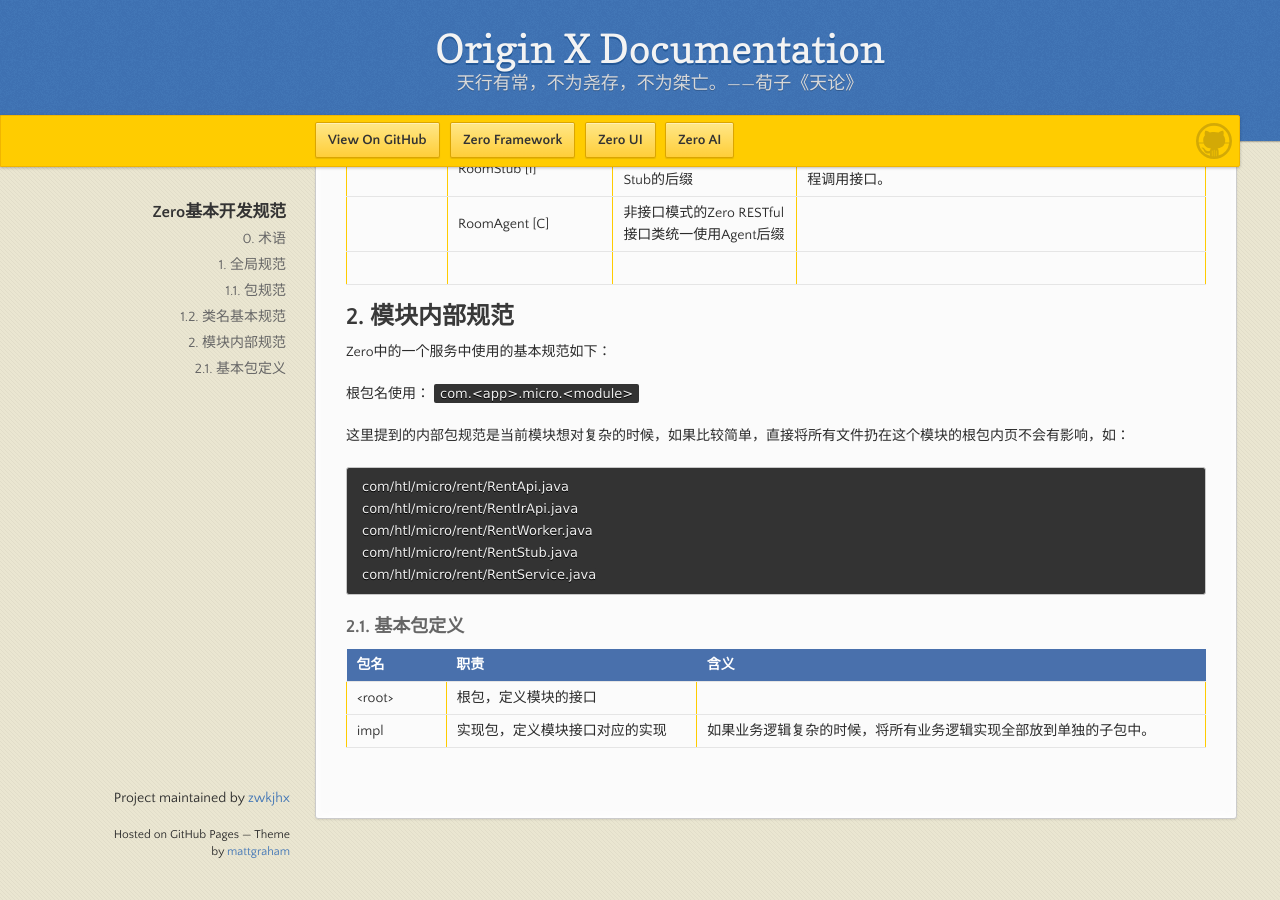
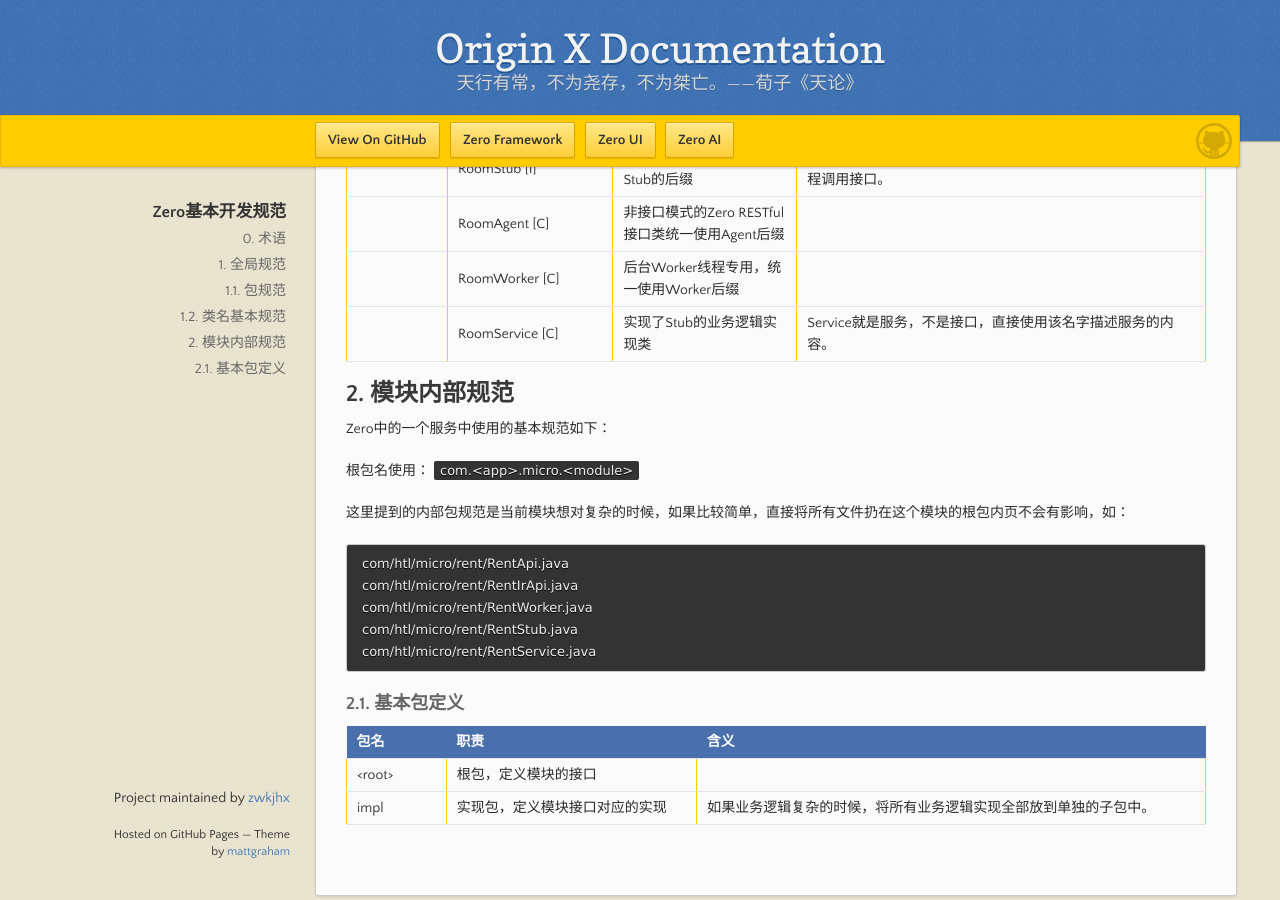
Before and after one commit to zwkjhx/ox-doc, a Jekyll site: the page built from specification/1-zerogui-fan/spc-001-zeroji-ben-kai-fa-gui-fan.md, in a window 1280 px wide and 900 px high, scrolled down 1309 px. Built offline with Jekyll 4.4.1, drawn with Linux system fonts in a browser that asks for light colours; our own code applies the rules of GitHub Pages for plain Markdown files; before the commit the page ends 2168 px from its top, so only the background shows below that.

Commit message:
Updates specification/1-zerogui-fan/spc-001-zeroji-ben-kai-fa-gui-fan.md
Auto commit by GitBook Editor

```diff
--- a/specification/1-zerogui-fan/spc-001-zeroji-ben-kai-fa-gui-fan.md
+++ b/specification/1-zerogui-fan/spc-001-zeroji-ben-kai-fa-gui-fan.md
@@ -38,7 +38,8 @@
 |  | RoomIrApi \[I\] | 查询和基础接口分离的时候，查询类的使用IrApi后缀 | Ir全称：Information Retrieval，信息检索。 |
 |  | RoomStub \[I\] | 业务逻辑接口类统一使用Stub的后缀 | Stub在Java语言的RMI中有存根的意思，实际上是不带实现的远程调用接口。 |
 |  | RoomAgent \[C\] | 非接口模式的Zero RESTful接口类统一使用Agent后缀 |  |
-|  |  |  |  |
+|  | RoomWorker \[C\] | 后台Worker线程专用，统一使用Worker后缀 |  |
+|  | RoomService \[C\] | 实现了Stub的业务逻辑实现类 | Service就是服务，不是接口，直接使用该名字描述服务的内容。 |
 
 ## 2. 模块内部规范
 
```
